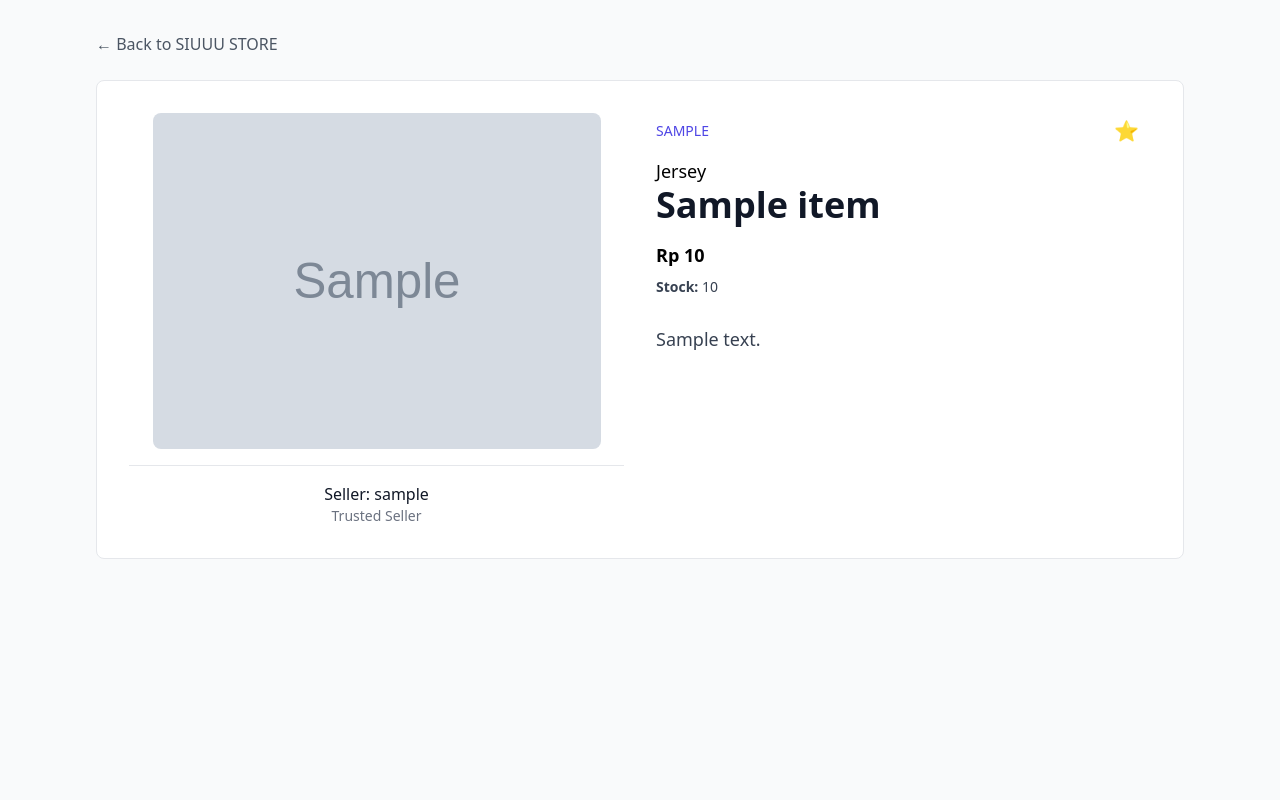
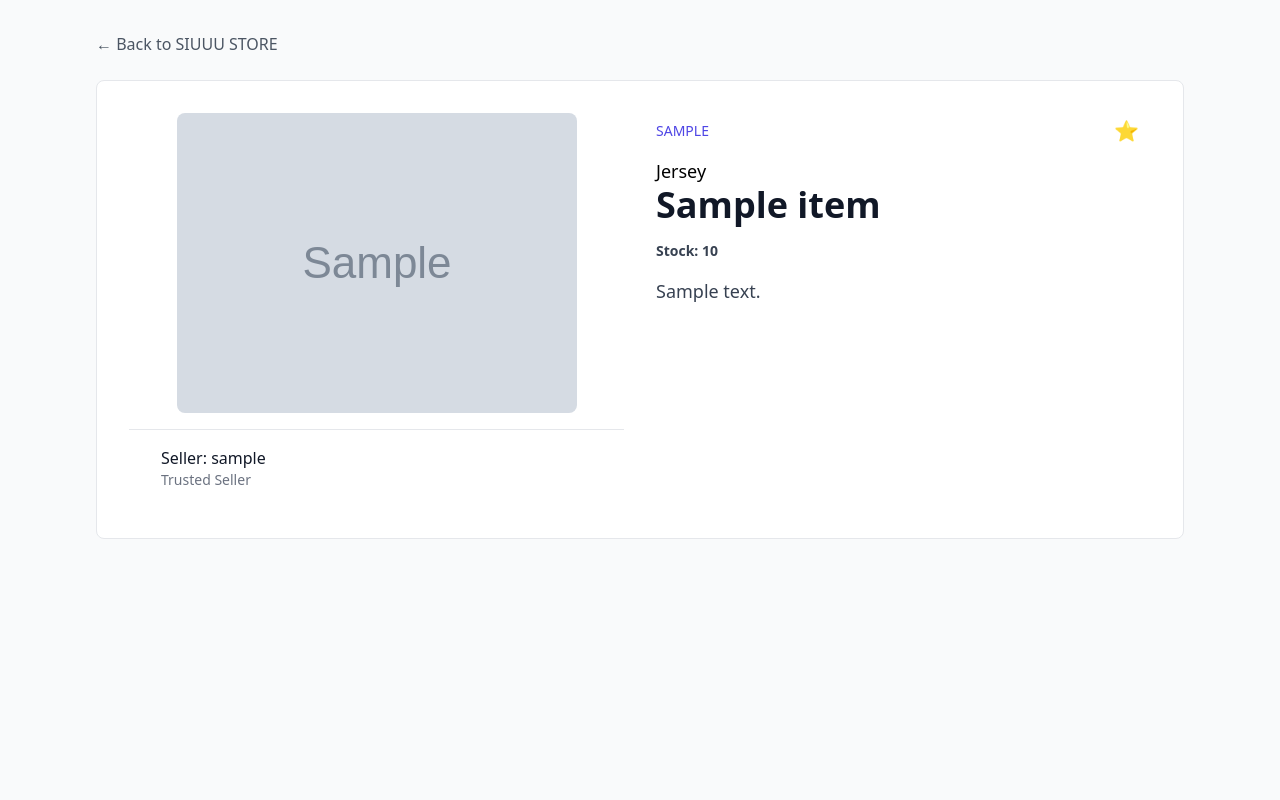
Before and after one commit to MafazaAnanda/siuuu-store, a Django app: page /item/00000000-0000-0000-0000-000000000001/ in a window 1280 px wide. Run offline with Django 5.2, Linux system fonts and the light colour scheme; a user stored in the database is signed in; tables that the repository leaves empty hold one stand-in row (values such as "Sample post"); grey boxes marked "Sample" are stand-in pictures; some libraries are stand-ins or nearby versions.

Commit message:
update item_detail.html and implement modal

```diff
--- a/main/templates/item_detail.html
+++ b/main/templates/item_detail.html
@@ -15,37 +15,54 @@
         </a>
     </div>
 
+    <!-- Loading State -->
+    <div id="loading-state" class="bg-white rounded-lg border border-gray-200 p-12 text-center">
+        <svg class="animate-spin h-8 w-8 text-green-600 inline-block" xmlns="http://www.w3.org/2000/svg" fill="none" viewBox="0 0 24 24">
+            <circle class="opacity-25" cx="12" cy="12" r="10" stroke="currentColor" stroke-width="4"></circle>
+            <path class="opacity-75" fill="currentColor" d="M4 12a8 8 0 018-8v4a4 4 0 00-4 4H4z"></path>
+        </svg>
+        <p class="text-gray-600 mt-3">Loading item detail...</p>
+    </div>
+
+    <!-- Error State -->
+    <div id="error-state" class="bg-white rounded-lg border border-gray-200 p-12 text-center hidden">
+        <div class="w-16 h-16 mx-auto mb-4">
+            <div class="text-red-500 text-5xl">⚠️</div>
+        </div>
+        <h3 class="text-lg font-medium text-gray-900 mb-2">Failed to load item</h3>
+        <p class="text-gray-500">Please try again later.</p>
+    </div>
+
     <!-- Card container -->
-    <article class="bg-white rounded-lg border border-gray-200 overflow-hidden p-6 sm:p-8 grid grid-cols-1 md:grid-cols-2 gap-8 items-start">
+    <article id="item-detail"  class="bg-white rounded-lg border border-gray-200 overflow-hidden p-6 sm:p-8 grid grid-cols-1 md:grid-cols-2 gap-8 items-start">
 
-        <!-- Left: Thumbnail -->
+        <!-- Left: Thumbnail + Seller -->
         <div class="flex flex-col items-center">
-            {% if item.thumbnail %}
-            <img src="{{ item.thumbnail }}"
-                alt="{{ item.name }}"
-                class="w-full max-w-md object-contain rounded-lg mb-4 transition-transform duration-300 hover:scale-105">
-            {% endif %}
+            <div id="item-thumbnail-container" class="px-6 sm:px-8 hidden">
+                <img id="item-thumbnail"
+                    src=""
+                    alt=""
+                    class="w-full max-w-md object-contain rounded-lg mb-4 transition-transform duration-300 hover:scale-105">
+            </div>
 
             <!-- Seller Info -->
-            <div class="text-center border-t border-gray-200 pt-4 w-full">
-                <p class="font-medium text-gray-900">
-                    {% if item.user %}
-                        Seller: {{ item.user.username }}
-                    {% else %}
-                        Seller: Anonymous
-                    {% endif %}
-                </p>
-                <p class="text-sm text-gray-500">Trusted Seller</p>
+            <div class="w-full border-t border-gray-200 px-6 sm:px-8 py-4">
+                <div class="flex items-center justify-between">
+                    <div>
+                    <div class="font-medium text-gray-900">
+                        <p id="item-seller">Seller: Loading...</p>
+                    </div>
+                    <p id="seller-status" class="text-sm text-gray-500">Loading...</p>
+                    </div>
+                </div>
             </div>
       </div>
 
       <!-- Right: Details -->
       <div>
         <div class="flex items-center justify-between mb-2">
-
           <!-- Brand -->
-            <p class="text-sm font-medium text-indigo-600 uppercase mb-0">
-                {{ item.brand }}
+            <p id="item-brand" class="text-sm font-medium text-indigo-600 uppercase mb-0">
             </p>
 
             <!-- Featured Badge -->
@@ -57,32 +74,120 @@
         </div>
 
         <!-- Category -->
-        <span class="inline-flex items-center rounded-md text-lg font-medium text-black">
-          {{ item.get_category_display }}
+        <span id="item-category" class="inline-flex items-center rounded-md text-lg font-medium text-black">
         </span>
 
         <!-- Name -->
-        <h1 class="text-3xl sm:text-4xl font-bold text-gray-900 leading-tight mb-4">
-          {{ item.name }}
+        <h1 id="item-name" class="text-3xl sm:text-4xl font-bold text-gray-900 leading-tight mb-4">
+          <!-- Name will be inserted here -->
         </h1>
 
         <!-- Price & Stock -->
         <div class="mb-0">
-          <p class="text-lg font-bold text-black mb-2">
-            Rp {{ item.price }}
-          </p>
-          <p class="text-sm text-gray-700">
-            <span class="font-semibold">Stock:</span> {{ item.stock }}
-          </p>
+          <p id="item-price" class="text-lg font-bold text-black mb-2"></p>
+          <p id="item-stock" class="text-sm text-gray-700 font-semibold mb-4"></p>
         </div>
 
         <!-- Description -->
-        <div class="text-gray-700 leading-relaxed whitespace-pre-line text-base sm:text-lg mb-2">
-          {{ item.description }}
+        <div id="item-description" class="text-gray-700 leading-relaxed whitespace-pre-line text-base sm:text-lg mb-2">
         </div>
 
       </div>
     </article>
   </div>
 </div>
+
+<script>
+// Configuration
+const ITEM_ID = "{{ item.id }}";
+const ITEM_DETAIL_ENDPOINT = `{% url 'main:show_json_by_id' '00000000-0000-0000-0000-000000000000' %}`.replace('00000000-0000-0000-0000-000000000000', ITEM_ID);
+
+// DOM Elements
+const loadingState = document.getElementById('loading-state');
+const errorState = document.getElementById('error-state');
+const itemDetail = document.getElementById('item-detail');
+const itemThumbnailContainer = document.getElementById('item-thumbnail-container');
+const itemThumbnail = document.getElementById('item-thumbnail');
+const itemName = document.getElementById('item-name');
+const itemDescription = document.getElementById('item-description');
+const itemPrice = document.getElementById('item-price');
+const itemBrand = document.getElementById('item-brand');
+const itemSeller = document.getElementById('item-seller');
+const sellerStatus = document.getElementById('seller-status');
+const itemCategory = document.getElementById('item-category');
+const itemStock = document.getElementById('item-stock');
+
+function showState(state) {
+    loadingState.classList.toggle('hidden', state !== 'loading');
+    errorState.classList.toggle('hidden', state !== 'error');
+    itemDetail.classList.toggle('hidden', state !== 'ready');
+}
+
+function getCategoryLabel(categoryCode) {
+    const mapping = {
+        jersey: 'Jersey',
+        shoes: 'Shoes',
+        ball: 'Ball',
+        accessory: 'Accessory',
+        equipment: 'Equipment',
+    };
+    return mapping[categoryCode] || categoryCode;
+}
+
+// Render item details
+function renderItem(item) {
+    // Thumbnail
+    if (item.thumbnail) {
+        itemThumbnail.src = item.thumbnail;
+        itemThumbnail.alt = item.name;
+        itemThumbnailContainer.classList.remove('hidden');
+    } else {
+        itemThumbnailContainer.classList.add('hidden');
+    }
+
+    // Seller
+    const sellerName = item.user_username || 'Anonymous';
+    itemSeller.textContent = `Seller: ${sellerName}`;
+    sellerStatus.textContent = item.is_trusted ? 'Trusted Seller' : 'New Seller';
+
+    // Brand
+    itemBrand.textContent = item.brand || '';
+
+    // Category
+    itemCategory.textContent = getCategoryLabel(item.category);
+
+    // Name
+    itemName.textContent = item.name;
+
+    // Price & Stock
+    itemPrice.textContent = item.price ? `$${item.price.toFixed(2)}` : '';
+    itemStock.textContent = item.stock != null ? `Stock: ${item.stock}` : '';
+
+    // Description
+    itemDescription.textContent = item.description || '';
+}
+
+// Fetch item detail
+async function loadItemDetail() {
+    try {
+        showState('loading');
+
+        const response = await fetch(ITEM_DETAIL_ENDPOINT, {
+            headers: { 'Accept': 'application/json' },
+        });
+
+        if (!response.ok) throw new Error('Failed to fetch item detail');
+
+        const data = await response.json();
+        renderItem(data);
+        showState('ready');
+    } catch (error) {
+        console.error('Error loading item detail:', error);
+        showState('error');
+    }
+}
+
+loadItemDetail();
+</script>
+
 {% endblock content %}
--- a/main/templates/main.html
+++ b/main/templates/main.html
@@ -16,6 +16,9 @@
       <p class="text-gray-600">Stay updated with the latest football items</p>
     </div>
 
+    <button onclick="showModal()" class="inline-flex items-center px-4 py-2 bg-white text-indigo-600 font-semibold outline outline-2 outline-indigo-600 outline-offset-[-2px] rounded-md hover:bg-indigo-600 hover:text-white transition-colors mb-4">
+      Add Item by AJAX
+    </button>
     <!-- Filter Section -->
     <div class="flex flex-col sm:flex-row sm:items-center sm:justify-between mb-8 bg-white rounded-lg border border-gray-200 p-4">
       <div class="flex space-x-3 mb-4 sm:mb-0">
@@ -115,7 +118,6 @@
           <a href="/item/${item.id}/" class="hover:text-indigo-600 transition-colors">${item.name}</a>
         </h3>
         <p class="text-lg font-bold text-black mb-1">Rp ${item.price}</p>
-        <p class="text-sm text-gray-700 mb-[2px]"><span class="font-semibold">Stock:</span> ${item.stock}</p>
         <div class="pt-4 flex justify-center">
           <a href="/item/${item.id}/" class="inline-block px-3 py-1 text-sm rounded-md bg-indigo-600 text-white hover:bg-indigo-700">
             View Detail
--- a/main/views.py
+++ b/main/views.py
@@ -99,6 +99,8 @@
             'stock' : item.stock,
             'brand' : item.brand,
             'user_id': item.user_id,
+            'user_username': item.user.username if item.user_id else None,
+            'is_trusted': item.user.is_authenticated if item.user else False,
         }
         return JsonResponse(data)
     except Item.DoesNotExist:
--- a/templates/base.html
+++ b/templates/base.html
@@ -12,5 +12,6 @@
     {% block content %}
     {% endblock content %}
     {% include 'toast.html' %}
+    {% include 'modal.html' %}
   </body>
 </html>
--- /dev/null
+++ b/templates/modal.html
@@ -0,0 +1,92 @@
+<div id="crudModal" class="hidden fixed inset-0 z-50 w-full flex items-center justify-center bg-gray-800 bg-opacity-50">
+  <div id="crudModalContent" class="bg-white rounded-lg shadow-lg w-5/6 sm:w-3/5 md:w-1/2 lg:w-2/5 xl:w-1/3 max-h-screen overflow-y-auto">
+    <div class="flex items-center justify-between p-4 border-b">
+      <div>
+        <h3 class="text-xl font-semibold text-gray-900">
+          Add New Item
+        </h3>
+        <p class="text-sm text-gray-600 mt-1">Share your football items with the community.</p>
+      </div>
+      <button type="button" class="text-gray-400 bg-transparent hover:bg-gray-200 hover:text-gray-900 rounded-lg text-sm p-1.5 ml-auto inline-flex items-center" onclick="hideModal()">
+        <svg aria-hidden="true" class="w-5 h-5" fill="currentColor" viewBox="0 0 20 20" xmlns="http://www.w3.org/2000/svg">
+          <path fill-rule="evenodd" d="M4.293 4.293a1 1 0 011.414 0L10 8.586l4.293-4.293a1 1 0 111.414 1.414L11.414 10l4.293 4.293a1 1 0 01-1.414 1.414L10 11.414l-4.293 4.293a1 1 0 01-1.414-1.414L8.586 10 4.293 5.707a1 1 0 010-1.414z" clip-rule="evenodd"></path>
+        </svg>
+        <span class="sr-only">Close modal</span>
+      </button>
+    </div>
+    <div class="px-6 py-4 space-y-4 form-style">
+      <form id="itemForm">
+        <div class="mb-4">
+          <label for="name" class="block text-sm font-medium text-gray-700">Name</label>
+          <input type="text" id="name" name="name" class="mt-1 block w-full border border-gray-300 rounded-md px-3 py-2" placeholder="Enter item name" required>
+        </div>
+        <div class="mb-4">
+            <label for="price" class="block text-sm font-medium text-gray-700">Price</label>
+            <input type="number" id="price" name="price" min="0" class="mt-1 block w-full border border-gray-300 rounded-md px-3 py-2" placeholder="e.g., 500000" required>
+        </div>
+        <div class="mb-4">
+          <label for="description" class="block text-sm font-medium text-gray-700">Description</label>
+          <textarea id="description" name="description" rows="3" class="mt-1 block w-full border border-gray-300 rounded-md px-3 py-2" placeholder="Enter item description" required></textarea>
+        </div>
+        <div class="mb-4">
+          <label for="thumbnail" class="block text-sm font-medium text-gray-700">Thumbnail URL</label>
+          <input type="url" id="thumbnail" name="thumbnail" class="mt-1 block w-full border border-gray-300 rounded-md px-3 py-2" placeholder="https://example.com/image.jpg">
+        </div>
+        <div class="mb-4">
+          <label for="category" class="block text-sm font-medium text-gray-700">Category</label>
+          <select id="category" name="category" class="mt-1 block w-full border border-gray-300 rounded-md px-3 py-2" required>
+            <option value="">Choose a category</option>
+            <option value="jersey">Jersey</option>
+            <option value="shoes">Shoes</option>
+            <option value="ball">Ball</option>
+            <option value="accessory">Accessory</option>
+            <option value="equipment">Equipment</option>
+          </select>
+        </div>
+        <div class="mb-4">
+          <div class="flex items-center">
+            <input id="is_featured" name="is_featured" type="checkbox" class="w-4 h-4 text-blue-600 bg-gray-100 border-gray-300 rounded">
+            <label for="is_featured" class="ml-2 text-sm font-medium text-gray-900">Featured Item</label>
+          </div>
+        </div>
+        <div class="mb-4">
+            <label for="stock" class="block text-sm font-medium text-gray-700">Stock</label>
+            <input type="number" id="stock" name="stock" min="0" class="mt-1 block w-full border border-gray-300 rounded-md px-3 py-2" placeholder="e.g., 10" required>
+        </div>
+        <div class="mb-4">
+            <label for="brand" class="block text-sm font-medium text-gray-700">Brand</label>
+            <input type="text" id="brand" name="brand" class="mt-1 block w-full border border-gray-300 rounded-md px-3 py-2" placeholder="e.g., Nike, Adidas">
+        </div>
+      </form>
+    </div>
+    <div class="flex flex-col sm:flex-row gap-4 p-6 border-t border-gray-200 rounded-b">
+      <button type="button" id="cancelButton" class="order-2 sm:order-1 px-6 py-3 border border-gray-300 text-gray-700 rounded-md font-medium hover:bg-gray-50 transition-colors text-center" onclick="hideModal()">Cancel</button>
+      <button type="submit" id="submitItem" form="itemForm" class="order-1 sm:order-2 flex-1 bg-green-600 text-white px-6 py-3 rounded-md font-medium hover:bg-green-700 transition-colors">Post Item</button>
+    </div>
+  </div>
+</div>
+
+<script>
+  function showModal() {
+      const modal = document.getElementById('crudModal');
+      const modalContent = document.getElementById('crudModalContent');
+
+      modal.classList.remove('hidden');
+      setTimeout(() => {
+        modalContent.classList.remove('opacity-0', 'scale-95');
+        modalContent.classList.add('opacity-100', 'scale-100');
+      }, 50);
+  }
+
+  function hideModal() {
+      const modal = document.getElementById('crudModal');
+      const modalContent = document.getElementById('crudModalContent');
+
+      modalContent.classList.remove('opacity-100', 'scale-100');
+      modalContent.classList.add('opacity-0', 'scale-95');
+
+      setTimeout(() => {
+        modal.classList.add('hidden');
+      }, 150);
+  }
+</script>
```
